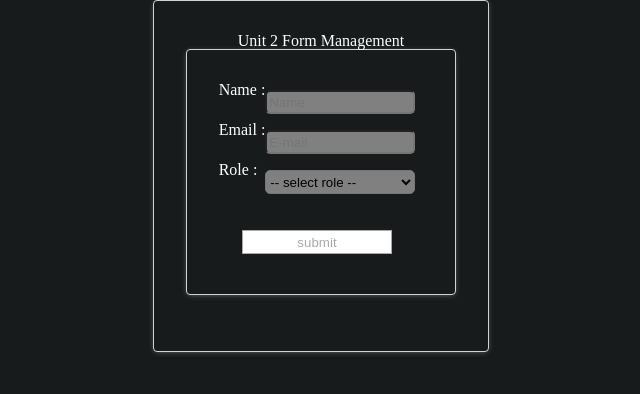
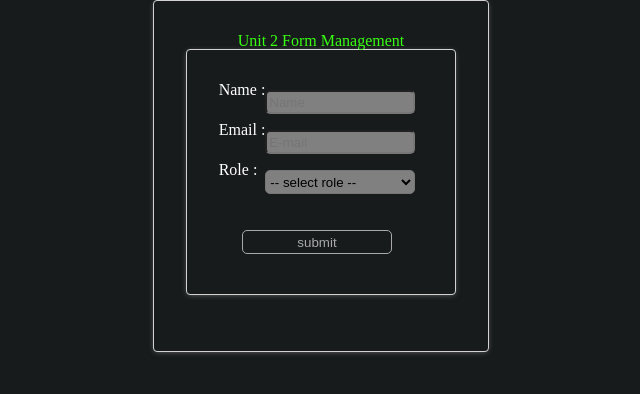
Before and after one commit to bloominstituteoftechnology/team-builder, a React (Vite) app in the folder team-builder/: page / in a window 1280 px wide. Shown: the top 394 px of the page, without its empty margins (319-959 px from the left). Built offline with nearby package versions, Linux system fonts and the light colour scheme.

Commit message:
updated css styles

```diff
--- a/team-builder/src/styles.less
+++ b/team-builder/src/styles.less
@@ -9,6 +9,7 @@ body {
   font-family: 'Bitter', serif;
   padding: 32px;
   background-color: #171B1C;
+
 }
 .container {
   border: 1px solid rgb(210, 210, 210);
@@ -21,7 +22,7 @@ body {
 h1, h2, h3, h4 {
   display: flex;
   justify-content: center;
-  color: white;
+  color: #39FF14;
 }
 h1 {
   font-size: 1.5rem;
@@ -44,15 +45,16 @@ input, select,  {
   background-color: gray;
   border-radius: 5px;
 
+
 }
 button {
-  color: crimson;
-  background-color: white;
-  border: 1px solid crimson;
+  color: #39FF14;
+  background-color: #171B1C;
+  border: 1px solid #39FF14;
   height: 1.5rem;
   width: 150px;
   margin: 8px 8px 8px 0;
-
+  border-radius: 5px;
 
   &:disabled {
     cursor: not-allowed;
```
Also changed, not shown: 3 other files (tests, documents, lock files or other folders).
